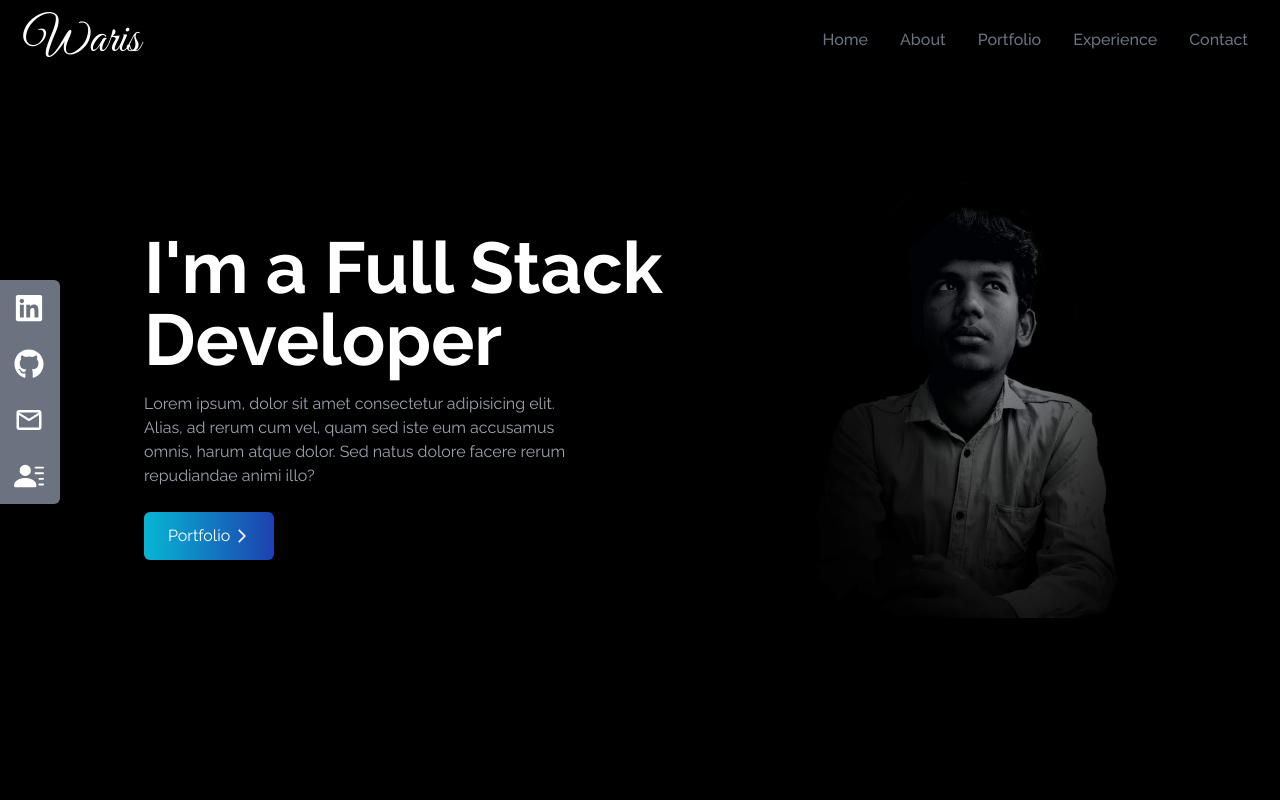
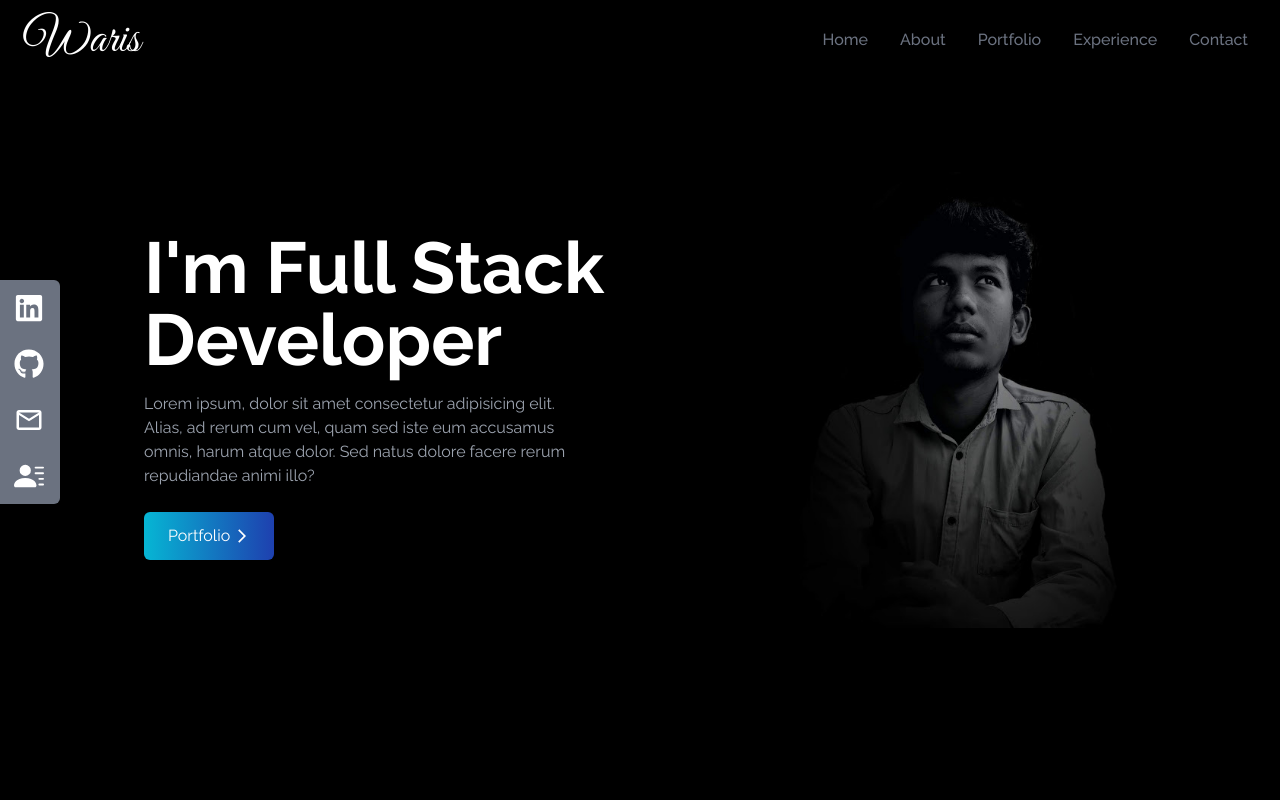
Before and after one commit to sikeuno/portfolio, a React (Create React App) app: page / in a window 1280 px wide. Shown: the top 800 px of the page. Built offline with nearby package versions, Linux system fonts and the light colour scheme.

Commit message:
minor change

```diff
--- a/package.json
+++ b/package.json
@@ -1,4 +1,5 @@
 {
+  "hompage":"https://sikeuno.github.io/portfolio",
   "name": "portfolio",
   "version": "0.1.0",
   "private": true,
@@ -15,6 +16,8 @@
   },
   "scripts": {
     "start": "react-scripts start",
+    "predeploy":"npm run build",
+    "deploy":"gh-pages -d build",
     "build": "react-scripts build",
     "test": "react-scripts test",
     "eject": "react-scripts eject"
--- a/src/Components/Home.jsx
+++ b/src/Components/Home.jsx
@@ -7,7 +7,7 @@ const Home = () => {
     <div name="home" className='h-screen w-full pt-20 pb-20 bg-black'>
         <div className=' max-w-screen-lg mx-auto flex flex-col items-center justify-center h-full px-4 md:flex-row '>
             <div className=' flex flex-col justify-center h-full'>
-                <h2 className=' text-4xl font-bold sm:text-7xl text-white'>I'm a Full Stack Developer</h2>
+                <h2 className=' text-4xl font-bold sm:text-7xl text-white'>I'm  Full Stack Developer</h2>
                 <p className=' text-gray-400 py-4 max-w-md'>
                     Lorem ipsum, dolor sit amet consectetur adipisicing elit. Alias, ad rerum cum vel, quam sed iste eum accusamus omnis, harum atque dolor. Sed natus dolore facere rerum repudiandae animi illo?
                 </p>
--- a/src/Components/Navbar.jsx
+++ b/src/Components/Navbar.jsx
@@ -52,7 +52,7 @@ const Navbar = () => {
          <li
          key={id}
          className=' px-4 py-6 cursor-pointer capitalize text-4xl'>
-            <Link onClick={()=>setNav(!nav)} to={link} smooth duration={500} offset={-60}>{link}</Link>
+            <Link onClick={()=>setNav(!nav)} to={link} smooth duration={500} offset={-65}>{link}</Link>
          </li>
          ))}
          <li className='text-3xl pt-5 '><a href='/logo192.png'  className=' flex gap-2' download={true} >Resume<AiOutlineDownload size={35}/></a></li>
```
